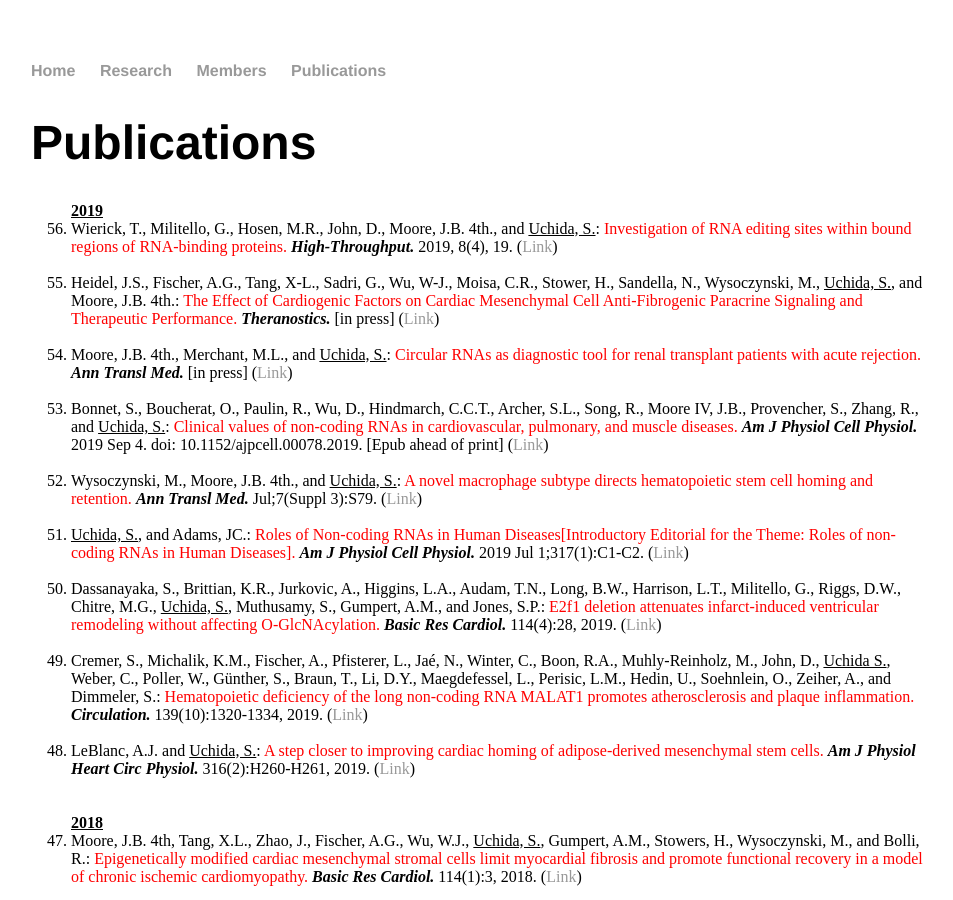
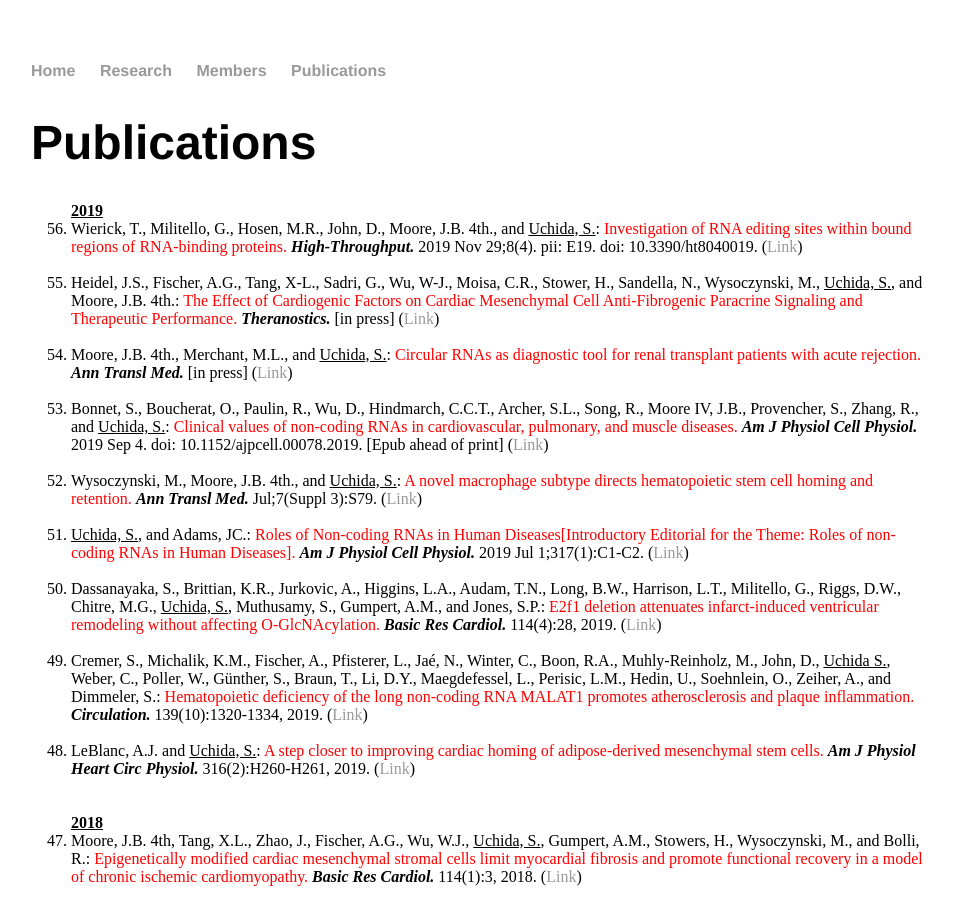
Before and after one commit to heartlncrna/heartlncrna.github.io, a Jekyll site: the page publications/pub_list.html, which Jekyll copies as it is, in a window 1280 px wide and 900 px high. Shown: the whole window, without its empty margins (161-1114 px from the left). Built offline with Jekyll 4.4.1, drawn with Linux system fonts in a browser that asks for light colours.

Commit message:
Update pub_list.html

```diff
--- a/publications/pub_list.html
+++ b/publications/pub_list.html
@@ -28,7 +28,7 @@
 			<ol reversed="reversed">
 
 			<strong><u> 2019 </u></strong>
-				<li>Wierick, T., Militello, G., Hosen, M.R., John, D., Moore, J.B. 4th., and <u>Uchida, S.</u>: <font color="red">Investigation of RNA editing sites within bound regions of RNA-binding proteins.</font> <b><i>High-Throughput. </i></b> 2019, 8(4), 19. (<a href="https://www.mdpi.com/2571-5135/8/4/19">Link</span></a>)</li>
+				<li>Wierick, T., Militello, G., Hosen, M.R., John, D., Moore, J.B. 4th., and <u>Uchida, S.</u>: <font color="red">Investigation of RNA editing sites within bound regions of RNA-binding proteins.</font> <b><i>High-Throughput. </i></b> 2019 Nov 29;8(4). pii: E19. doi: 10.3390/ht8040019. (<a href="https://www.mdpi.com/2571-5135/8/4/19">Link</span></a>)</li>
 			<br>
 
 				<li>Heidel, J.S., Fischer, A.G., Tang, X-L., Sadri, G., Wu, W-J., Moisa, C.R., Stower, H., Sandella, N., Wysoczynski, M., <u>Uchida, S.</u>, and Moore, J.B. 4th.: <font color="red">The Effect of Cardiogenic Factors on Cardiac Mesenchymal Cell Anti-Fibrogenic Paracrine Signaling and Therapeutic Performance.</font> <b><i>Theranostics. </i></b> [in press] (<a href="https://www.thno.org/toc/acceptms">Link</span></a>)</li>
```
